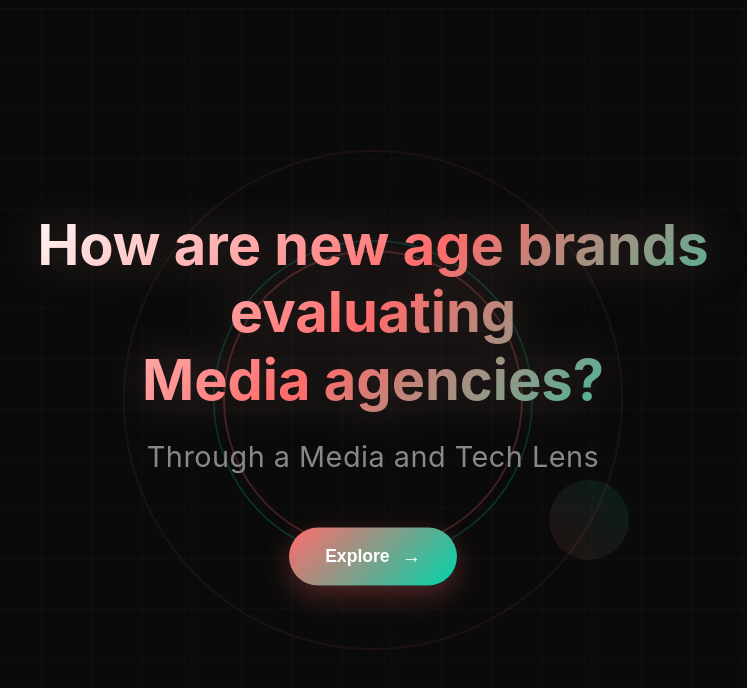
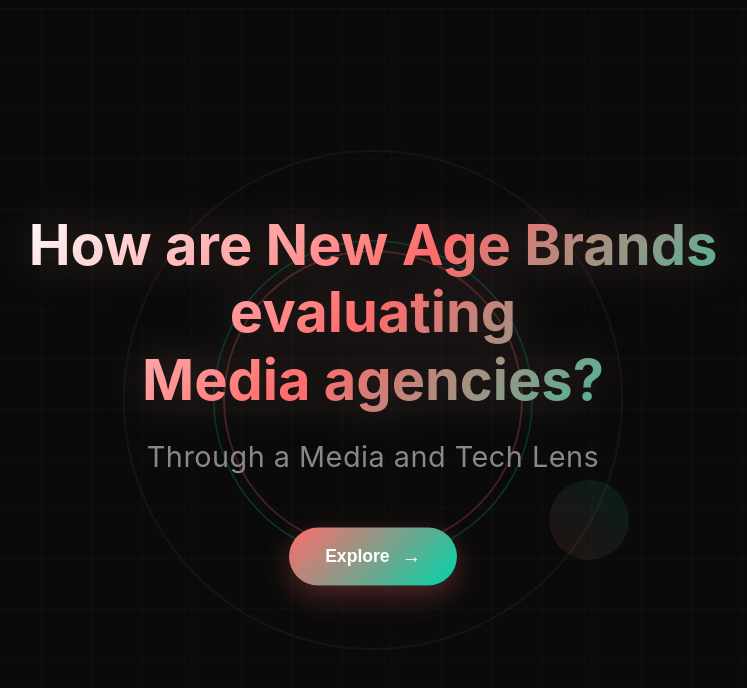
Before and after one commit to Shahnab/shahnab.github.io, a plain HTML site: page MediaAgencyEvaluation/index.html in a window 1280 px wide. Shown: the whole page, without its empty margins (267-1014 px from the left). Drawn offline with Linux system fonts and the light colour scheme.

Commit message:
Update index.html

```diff
--- a/MediaAgencyEvaluation/index.html
+++ b/MediaAgencyEvaluation/index.html
@@ -1221,7 +1221,7 @@
         </div>
 
         <div class="landing-content">
-            <h1 class="landing-title">How are new age brands evaluating <span style="white-space: nowrap;">Media agencies?</span></h1>
+            <h1 class="landing-title">How are New Age Brands evaluating <span style="white-space: nowrap;">Media agencies?</span></h1>
             <p class="landing-subtitle">Through a Media and Tech Lens</p>
             <button class="explore-button" id="exploreButton">
                 <span>Explore</span>
```
